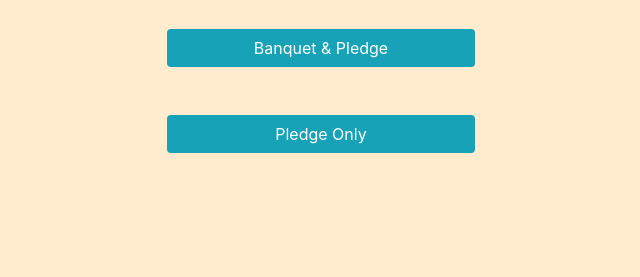
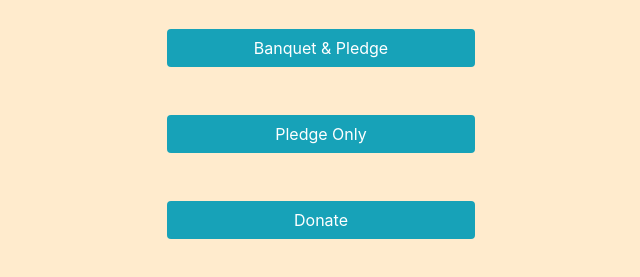
Before and after one commit to mominirfan/fastathon, a plain HTML site: page index.html in a window 1280 px wide. Shown: the part 339-616 px from the top of the page, without its empty margins (319-959 px from the left). Drawn offline with nearby package versions, Linux system fonts and the light colour scheme.

Commit message:
Adding donate button

```diff
--- a/index.html
+++ b/index.html
@@ -45,5 +45,11 @@
         >Pledge Only</a
       >
     </div>
+    <div class="p-4">
+      <a class=" mx-auto d-block btn col bg-info text-white col-3"
+        href="https://www.gofundme.com/smu-msa-fastathon-2019"
+        >Donate</a
+      >
+    </div>
   </body>
 </html>
```
